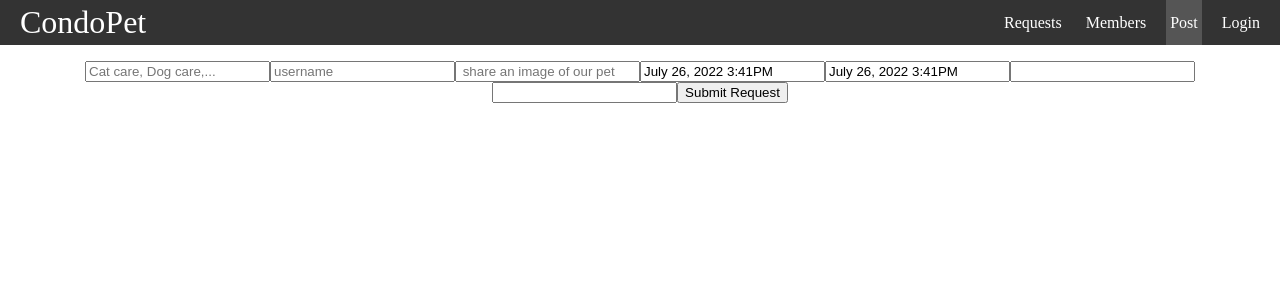
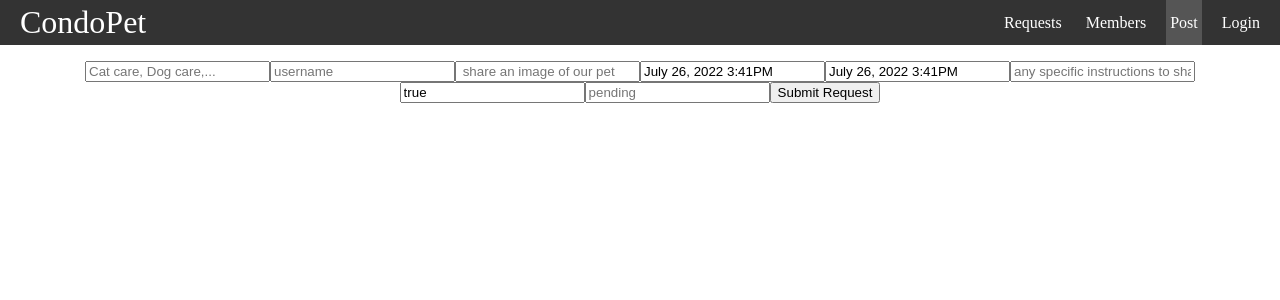
Before and after one commit to CSchadeck/phase5-capstone-project, a React (Create React App) app: page /Post in a window 1280 px wide. Shown: the top 300 px of the page. Built offline with nearby package versions, Linux system fonts and the light colour scheme; no server answers.

Commit message:
post and get requests for Requests and Members

```diff
--- a/package.json
+++ b/package.json
@@ -1,6 +1,6 @@
 {
   "name": "react-navbar",
-  "proxy": " https://obscure-headland-31666.herokuapp.com",
+  "proxy": "https://obscure-headland-31666.herokuapp.com",
   "version": "0.1.0",
   "private": true,
   "dependencies": {
--- a/src/App.js
+++ b/src/App.js
@@ -10,15 +10,27 @@ import React, { useEffect, useState } from "react";
 
 function App() {
 
+  const [ postRequest, setPostRequest] = useState ([])
+  const [requestData, setRequestData] = useState([]);
+
+    useEffect(() => {
+        fetch("https://obscure-headland-31666.herokuapp.com/requests")
+        .then((r) => r.json())
+        .then((data) => {
+            setRequestData(data);
+            console.log(requestData)
+        })
+    }, [postRequest]);
+
   return (
     <>
       <Navbar />
       <div className="container">
         <Routes>
           <Route path="/" element={<Home />} />
-          <Route path="/Requests" element={<Requests />} />
+          <Route path="/Requests" element={<Requests requestData={requestData}/>} />
           <Route path="/Members" element={<Members />} />
-          <Route path="/Post" element={<Post />} />
+          <Route path="/Post" element={<Post postRequest={postRequest} setPostRequest={setPostRequest} requestData={requestData}/>} />
           <Route path="/Login" element={<Login />} />
           <Route path="/SignUp" element={<SignUp />} />
         </Routes>
--- a/src/components/Post.js
+++ b/src/components/Post.js
@@ -1,12 +1,35 @@
-import React, { useState } from "react";
+import React, { useEffect, useState } from "react";
 import DatePicker from "react-datepicker";
 import 'react-datepicker/dist/react-datepicker.css';
 
-export default function Post() {
+export default function Post({postRequest, setPostRequest,requestData}) {
+
+
+//post method
+    function submitRequest (e){
+        e.preventDefault()
+        const requestItems = {start_date:startDate, end_date:endDate, title, user_id:5, image, description, accepted, accepted_by}
+        fetch('https://obscure-headland-31666.herokuapp.com/requests', {
+            method:'POST',
+            headers: {"Content-Type": "application/json"},
+            body: JSON.stringify(requestItems)
+        })
+        .then((r) => r.json())
+        .then((postRequest) => {
+            console.log(postRequest)
+            setPostRequest(postRequest)})
+    }
+
 
 
     const [startDate, setStartDate] = useState(new Date());
     const [endDate, setEndDate] = useState(new Date());
+    const [title, setTitle]= useState("")
+    const [username, setUsername] = useState("")
+    const [image, setImage]= useState("")
+    const [description, setDescription]= useState("")
+    const [accepted_by, setAcceptedBy] = useState("")
+    const [accepted, setAccepted] = useState(true)
 
 
     return (
@@ -14,6 +37,8 @@ export default function Post() {
             <form className="form_field" >
 
                 <input
+                value={title}
+                onChange= {(e)=> setTitle(e.target.value)}
                     id="title"
                     className="form_field"
                     type="text"
@@ -22,6 +47,8 @@ export default function Post() {
                 />
 
                 <input
+                value={username}
+                onChange= {(e)=> setUsername(e.target.value)}
                     id="user_id"
                     className="form_field"
                     type="text"
@@ -30,6 +57,8 @@ export default function Post() {
                 />
 
                 <input
+                value={image}
+                onChange= {(e)=> setImage(e.target.value)}
                     id="Image"
                     className="form_field"
                     type="text"
@@ -38,6 +67,7 @@ export default function Post() {
                 />
 
                 <DatePicker
+                value={startDate}
                     placeholderText="Select Start Date"
                     showTimeSelect
                     dateFormat="MMMM d, yyyy h:mmaa"
@@ -50,6 +80,7 @@ export default function Post() {
                     placeholder=" share an image of our pet"
                 />
                 <DatePicker
+                value={endDate}
                     placeholderText="Select End Date"
                     showTimeSelect
                     dateFormat="MMMM d, yyyy h:mmaa"
@@ -59,27 +90,37 @@ export default function Post() {
                     endDate={endDate}
                     minDate={startDate}
                     onChange={date => setEndDate(date)}
+
                 />
 
                 <input
-                    id=""
+                value={description}
+                onChange= {(e)=> setDescription(e.target.value)}
+                    id="description"
                     className="form_field"
                     type="text"
-                    placeholder=""
-                    name=""
+                    placeholder="any specific instructions to share?"
+                    name="description"
                 />
-
-                <input
-                    id=""
+   <input
+                 value={accepted}
+                 onChange= {(e)=> setAccepted(e.target.value)}
+                    id="description"
                     className="form_field"
                     type="text"
-                    placeholder=""
-                    name=""
+                    placeholder="pending"
+                    name="accepted"
                 />
-
-
-
-                <button type="submit">
+                <input
+                 value={accepted_by}
+                 onChange= {(e)=> setAcceptedBy(e.target.value)}
+                    id="description"
+                    className="form_field"
+                    type="text"
+                    placeholder="pending"
+                    name="accepted_by"
+                />
+                <button type="submit" onClick={submitRequest}>
                     Submit Request
                 </button>
             </form>
--- a/src/components/RequestCard.js
+++ b/src/components/RequestCard.js
@@ -1,24 +1,27 @@
 import React, { useState } from 'react';
 
 
-function RequestCard({ title, user_id, image, description, start_date, end_date }) {
+function RequestCard({ title, username, image, description, start_date, end_date }) {
    // const { id, title, user_id, image, description, start_date, end_date, accepted } = request;
 
 
 
 
     return (
-        <div className="request-card">
-            <h3 className="request-card__">{title}</h3>
-            <div className="request-card__">{user_id}</div>
-            <div className="request-card__">{description}</div>
-            <div className="request-card__">{start_date}</div>
-            <div className="request-card__">{end_date}</div>
-           <button className="accept-button">Can you help?🐾</button>
+        <div className="request">
+            <h3 className="request_card">{title}</h3>
+            <div className="request_card">{image}</div>
+            <div className="request_card">{username}</div>
+            <div className="request_card">{description}</div>
+            <div className="request_card">{start_date}</div>
+            <div className="request_card">{end_date}</div>
+           <button className="accept_button" onClick={thankYou}>Can you help?🐾</button>
         </div>
 
     );
 }
-
+function thankYou(){
+    alert('Thank you for volenteering. The poster will confirm with you via email.')
+}
 
 export default RequestCard;
--- a/src/components/Requests.js
+++ b/src/components/Requests.js
@@ -2,25 +2,26 @@ import React, { useState, useEffect } from "react";
 import RequestCard from "./RequestCard";
 
 
-function Requests() {
+function Requests({requestData}) {
 
-    const [requestData, setRequestData] = useState([]);
+    // const [requestData, setRequestData] = useState([]);
 
-    useEffect(() => {
-        fetch("https://obscure-headland-31666.herokuapp.com/requests")
-        .then((r) => r.json())
-        .then((data) => {
-            setRequestData(data);
-            console.log(requestData)
-        })
-    }, []);
-    console.log(requestData)
+    // useEffect(() => {
+    //     fetch("https://obscure-headland-31666.herokuapp.com/requests")
+    //     .then((r) => r.json())
+    //     .then((data) => {
+    //         setRequestData(data);
+    //         console.log(requestData)
+    //     })
+    // }, []);
+    // console.log(requestData)
 
     const renderCard = requestData.map((i) => (
         <RequestCard
             key={i.id}
             title={i.title}
-            user_id={i.user_id}
+            image={i.image}
+            username={i.user.username}
             description={i.description}
             start_date={i.start_date}
             end_date={i.end_date}
--- a/src/components/SignUp.js
+++ b/src/components/SignUp.js
@@ -9,7 +9,7 @@ export default function SignUp({ setUser }) {
 
     function handleSubmit(e) {
       e.preventDefault();
-      fetch("/signup", {
+      fetch("https://obscure-headland-31666.herokuapp.com/signup", {
         method: "POST",
         headers: {
           "Content-Type": "application/json",
--- a/src/index.css
+++ b/src/index.css
@@ -83,6 +83,17 @@ nav li:hover{
 
 }
 
+/*Requests Page*/
+.request{
+
+}
+.request_card{
+
+}
+
+
+
+
 /*Members Page*/
 
 .member_card{
```
